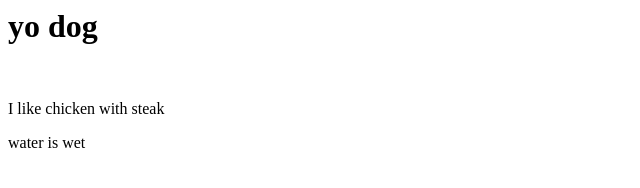
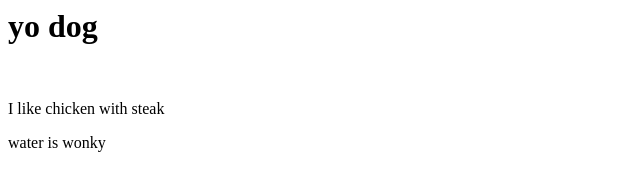
Before and after one commit to shiremaps/deskpop, a plain HTML site: page index.html in a window 1280 px wide. Shown: the full height of the page, 0-640 px from the left. Drawn offline with Linux system fonts and the light colour scheme.

Commit message:
trying to force a conflict

```diff
--- a/index.html
+++ b/index.html
@@ -5,7 +5,7 @@
 	<h1> yo dog</h1>
 	<br/>
 	<p>I like chicken with steak</p>
-	<p>water is wet</p>
+	<p>water is wonky</p>
 </body>
 
 </html>
```
